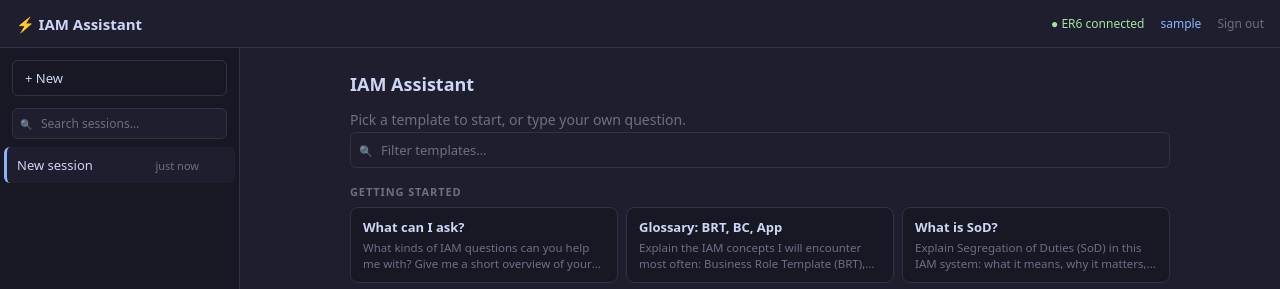
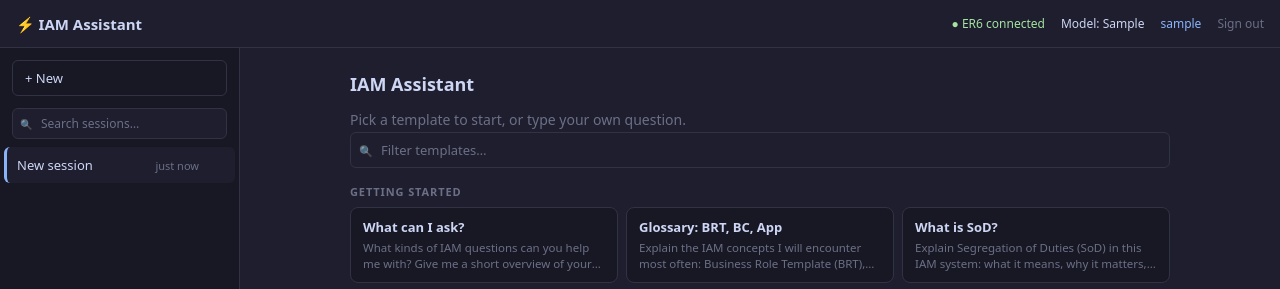
Before and after one commit to i015289/IAM-Assistant, a Python web app: template ui/templates/index.html in a window 1280 px wide. Shown: the top 289 px of the page. Run offline with Jinja, Linux system fonts and the light colour scheme; the template is opened without the code that fills it: most values are stand-ins (such as "Sample title", 1, 10 or a date in 2020); some libraries are stand-ins or nearby versions.

Commit message:
Add Model Information

```diff
--- a/app/chat.py
+++ b/app/chat.py
@@ -42,7 +42,7 @@ async def stream_chat(
             input_buffers: dict[int, dict] = {}
 
             async with _CLIENT.messages.stream(
-                model="claude-opus-4-7",
+                model=settings.llm_model,
                 max_tokens=8096,
                 system=_SYSTEM_PROMPT,
                 messages=conversation,
--- a/app/config.py
+++ b/app/config.py
@@ -12,6 +12,7 @@ class Settings(BaseSettings):
     oidc_discovery_url: str
     session_secret: SecretStr
     base_url: str
+    llm_model: str = "claude-opus-4-7"
 
 
 settings = Settings()
--- a/app/main.py
+++ b/app/main.py
@@ -59,6 +59,7 @@ async def root(request: Request, user: dict = Depends(get_current_user)):
         "index.html",
         username=user["preferred_username"],
         mcp_status="connected" if mcp_alive else "disconnected",
+        llm_model=settings.llm_model,
     )
 
 
--- a/ui/templates/index.html
+++ b/ui/templates/index.html
@@ -16,6 +16,7 @@
     <span id="mcp-indicator" class="indicator {{ 'connected' if mcp_status == 'connected' else 'disconnected' }}">
       ● ER6 {{ mcp_status }}
     </span>
+    <span class="indicator">Model: {{ llm_model }}</span>
     <span class="username">{{ username }}</span>
     <a href="/auth/logout" class="signout">Sign out</a>
   </div>
```
